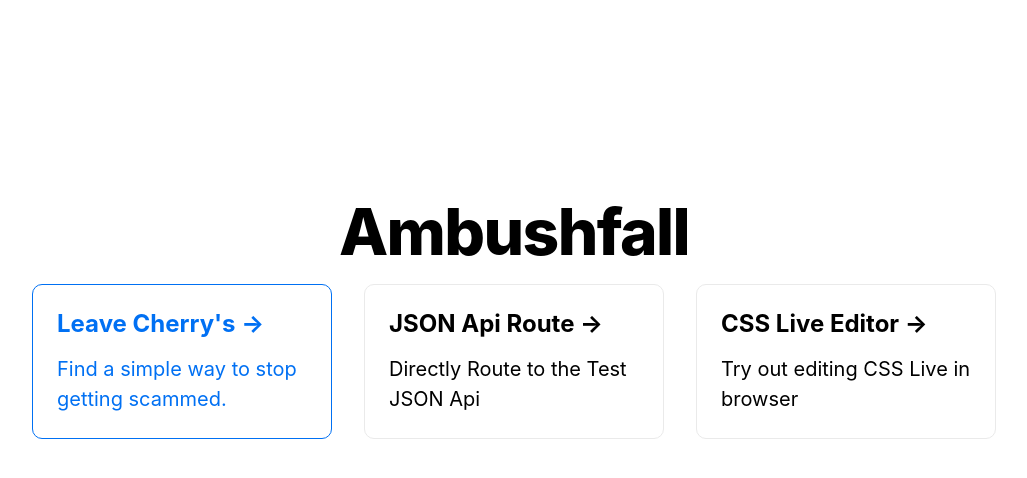
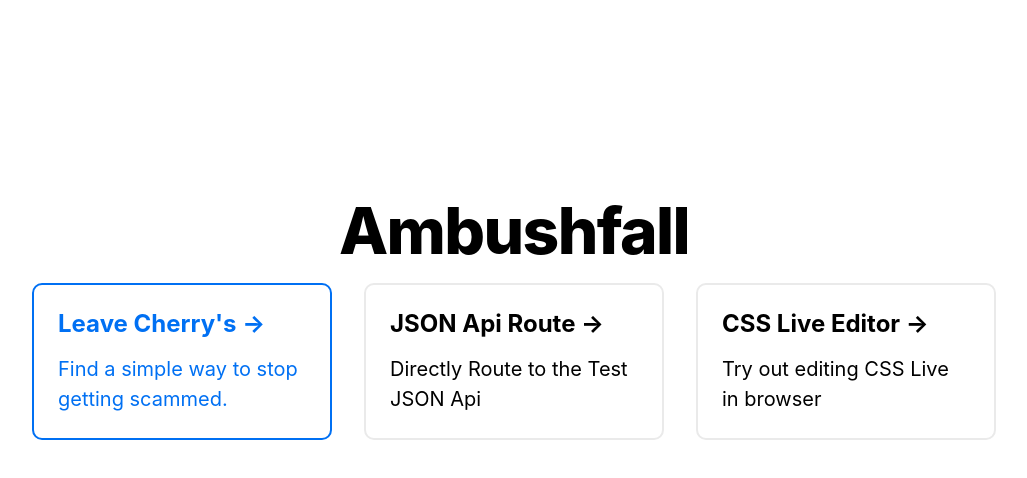
Before and after one commit to Ambushfall/turborepo, a Next.js app: page / in a window 1280 px wide. In both pictures the pointer is over the link 308 px from the left and 361 px from the top of the page. Shown: the top 478 px of the page, without its empty margins (126-1153 px from the left). Built offline with nearby package versions, Linux system fonts and the light colour scheme.

Commit message:
Added MQ for Dark

```diff
--- a/app/page.module.css
+++ b/app/page.module.css
@@ -1,3 +1,4 @@
+
 
 .container {
   padding: 0 2rem;
@@ -78,12 +79,14 @@
 }
 
 .card {
+  --card-color-old:#0070f3;
+  --card-color-new:#f36d00;
   margin: 1rem;
   padding: 1.5rem;
   text-align: left;
   color: inherit;
   text-decoration: none;
-  border: 1px solid #eaeaea;
+  border: 2px solid #eaeaea;
   border-radius: 10px;
   transition: color 0.15s ease, border-color 0.15s ease;
   max-width: 300px;
@@ -92,8 +95,8 @@
 .card:hover,
 .card:focus,
 .card:active {
-  color: #0070f3;
-  border-color: #0070f3;
+  color: var(--card-color-new);
+  border-color: var(--card-color-new);
 }
 
 .card h2 {
@@ -145,3 +148,13 @@
     filter: invert(1);
   }
 }
+
+
+@media (prefers-color-scheme: light) {
+  .card:active,
+  .card:focus,
+  .card:hover{
+    color: var(--card-color-old);
+    border-color: var(--card-color-old);
+  }
+}
```
